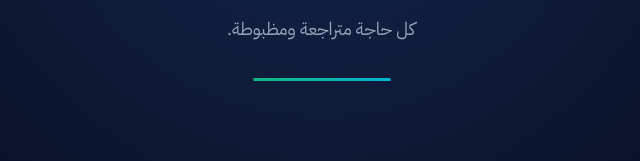
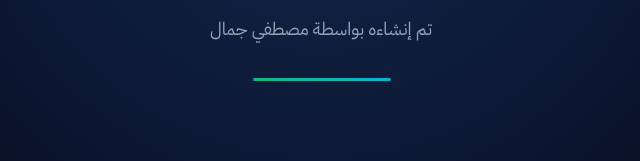
Before and after one commit to mostafaga077-blip/gate-audit, a plain HTML site: page index.html in a window 1280 px wide. Shown: the part 492-653 px from the top of the page, 319-959 px from the left. Drawn offline with nearby package versions, Linux system fonts and the light colour scheme.

Commit message:
index.html

```diff
--- a/index.html
+++ b/index.html
@@ -81,7 +81,7 @@ nav .on{color:var(--g2);font-weight:700}
 <script src="https://cdnjs.cloudflare.com/ajax/libs/jspdf/2.5.1/jspdf.umd.min.js"></script>
 </head>
 <body><div id="app"></div><nav id="nav"></nav>
-<div id="sp"><div class="sp-c"><div class="sp-l"><svg viewBox="0 0 148 148" aria-hidden="true"><defs><linearGradient id="gr" x1="0" y1="0" x2="1" y2="1"><stop offset="0" stop-color="#4edea3"/><stop offset="1" stop-color="#06b6d4"/></linearGradient></defs><circle class="r1" cx="74" cy="74" r="68"/><circle class="r2" cx="74" cy="74" r="56"/><circle class="bd" cx="120" cy="122" r="15"/><path class="ck" d="M113 122l5 5 9-10"/></svg><span class="i">confirmation_number</span></div><h1 class="sp-t"><span style="--d:.9s">جرد</span><span style="--d:1.15s">بوابة</span></h1><div class="sp-ln"></div><p class="sp-s">كل حاجة متراجعة ومظبوطة.</p><div class="sp-p"><i></i></div></div></div>
+<div id="sp"><div class="sp-c"><div class="sp-l"><svg viewBox="0 0 148 148" aria-hidden="true"><defs><linearGradient id="gr" x1="0" y1="0" x2="1" y2="1"><stop offset="0" stop-color="#4edea3"/><stop offset="1" stop-color="#06b6d4"/></linearGradient></defs><circle class="r1" cx="74" cy="74" r="68"/><circle class="r2" cx="74" cy="74" r="56"/><circle class="bd" cx="120" cy="122" r="15"/><path class="ck" d="M113 122l5 5 9-10"/></svg><span class="i">confirmation_number</span></div><h1 class="sp-t"><span style="--d:.9s">جرد</span><span style="--d:1.15s">بوابة</span></h1><div class="sp-ln"></div><p class="sp-s">تم إنشاءه بواسطة مصطفي جمال</p><div class="sp-p"><i></i></div></div></div>
 <script>
 const K='gate_audit_v1',$=s=>document.querySelector(s);
 let S={};try{S=JSON.parse(localStorage.getItem(K))||{}}catch(e){}
```
